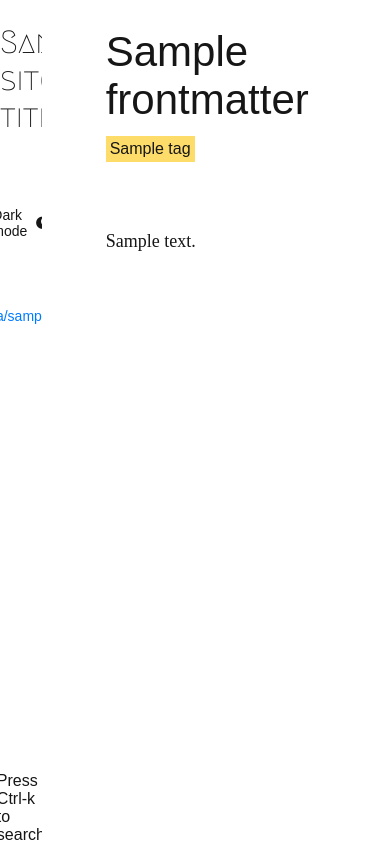
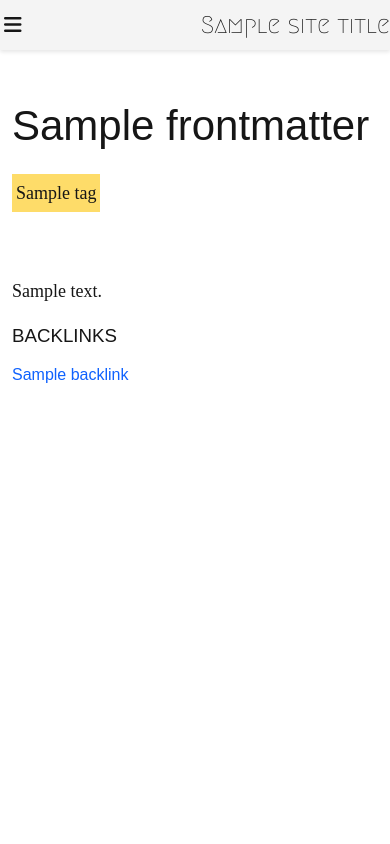
Before and after one commit to rishikanthc/markopolis, a FastAPI app: template markopolis/templates/page.html in a window 390 px wide. Run offline with FastAPI, Linux system fonts and the light colour scheme; the template is opened without the code that fills it: most values are stand-ins (such as "Sample title", 1, 10 or a date in 2020); some libraries are stand-ins or nearby versions; some web fonts are replaced.

Commit message:
Fixed mobile layout | fully working mobile layout

```diff
--- a/markopolis/app.py
+++ b/markopolis/app.py
@@ -157,6 +157,7 @@ async def load_page(request: Request, path: str):
         frontmatter = M.get_frontmatter(path)
         html_content = M.get_note_html(path)
         notes_list = M.list_notes().model_dump()
+        backlinks = M.find_backlinks(path).model_dump()
 
         return templates.TemplateResponse(
             "page.html",
@@ -166,6 +167,8 @@ async def load_page(request: Request, path: str):
                 "content": html_content,
                 "site_title": settings.title,
                 "notes_list": notes_list,
+                "backlinks": backlinks,
+                "base_url": settings.domain,
             },
         )
     except Exception as e:
--- a/markopolis/md.py
+++ b/markopolis/md.py
@@ -299,10 +299,13 @@ def find_backlinks(target_file):
                 # Clean the path
                 clean_match = clean_path(match)
 
+                # Get the relative path from the md_path
+                relative_path = os.path.relpath(clean_match, pth)
+
                 # Extract title from the YAML frontmatter of the matched markdown file
                 title = extract_title_from_frontmatter(clean_match)
                 if title:
-                    backlink = D.Backlink(title=title, path=clean_match.split(".")[0])
+                    backlink = D.Backlink(title=title, path=relative_path.split(".")[0])
                     backlinks_list.append(backlink)
                 else:
                     logger.debug(f"No title found in {clean_match}")
--- a/markopolis/static/styles.css
+++ b/markopolis/static/styles.css
@@ -109,27 +109,83 @@ a:hover {
 }
 
 .main {
-    /* max-width: 1400px; */
-    width: 100%
-    margin: 0 auto;
     display: grid;
+    grid-template-areas: "center";
+    /* "right"; */
+    grid-template-columns: 1fr;
+    /* grid-template-rows: auto 1fr; */
+    /* height: 100vh; */
+    max-width: 100%;
+    box-sizing: border-box;
     gap: var(--spacing-10);
-    grid-template-areas: "left right";
-    grid-template-columns: 0.7fr 3fr 0.7fr;
-    height: 100svh;
-    overflow: hidden;
+    /* overflow: hidden; */
+    overflow-y: scroll;
+}
+
+/* Page */
+.page {
+    margin-top: 50px;
+    grid-area: center;
+    /* width: min(984px, 100%); */
+    box-sizing: border-box; /* Include padding in width calculation */
+    padding: var(--spacing-04);
+    /* overflow-y: scroll; */
+}
+
+.page_inner {
+    display: grid;
+}
+
+.content {
+    width: min(984px, 100%);
+    font-family: "IBM Plex Serif", serif;
+    font-size: var(--text-04);
+    line-height: 1.7;
+    color: var(--text-primary);
+    overflow-wrap: break-word;
+    box-sizing: border-box;
+}
+
+/* panel */
+.backlinks {
+    display: flex;
+    flex-direction: column;
+    align-items: flex-start;
+    gap: var(--spacing-03);
+    margin-bottom: var(--spacing-13);
+    flex-wrap: wrap;
+    word-wrap: break-word;
+    overflow-wrap: anywhere;
+}
+
+.backlinks a {
+    text-decoration: none;
+    font-size: var(--text-03);
 }
 
 /* Sidebar */
 .sidebar {
-    grid-area: left;
-    /* background: var(--layer-01); */
+    position: fixed; /* Keep the sidebar fixed */
+    top: 0;
+    bottom: 0;
+    left: -100%;
+    max-width: 300px;
+    z-index: 1001;
+    background-color: var(--layer-01);
+    transition: left 0.3s ease;
+    overflow-y: auto; /* Allow the sidebar to be scrollable independently */
+}
+
+.sidebar.active {
+    left: 0;
+}
+
+.sidebar-header {
     display: flex;
     flex-direction: column;
     align-items: center;
-    justify-content: center;
-    overflow-y: scroll;
-    gap: var(--spacing-08);
+    gap: var(--spacing-04);
+    flex-grow: 1;
 }
 
 .title {
@@ -189,7 +245,6 @@ a:hover {
 .switcher:active {
     transform: scale(0.98);
 }
-
 
 /* Menu */
 .menu {
@@ -253,7 +308,7 @@ a:hover {
 }
 
 /* Typography */
-h1  {
+h1 {
     font-weight: 400;
     font-size: var(--text-10);
     font-family: "IBM Plex Sans", sans-serif;
@@ -262,7 +317,8 @@ h1  {
     margin-bottom: var(--spacing-04);
 }
 
-h2, h3 {
+h2,
+h3 {
     font-weight: 400;
     font-family: "IBM Plex Sans", sans-serif;
 }
@@ -280,30 +336,9 @@ h2, h3 {
 code {
     font-family: "IBM Plex Mono", monospace;
     font-size: var(--text-03);
-    /* max-width: 80%;
-    margin: 0 auto; */
-}
-
-/* Page */
-.page {
-    max-width: 984px;
-    margin: 0 auto;
-    overflow-y: scroll;
-    /* Hide scrollbar for Chrome, Safari and Opera */
-    &::-webkit-scrollbar {
-      display: none;
-    }
-
-    /* Hide scrollbar for IE, Edge and Firefox */
-    -ms-overflow-style: none; /* IE and Edge */
-    scrollbar-width: none; /* Firefox */
-}
-
-.content {
-    font-family: "IBM Plex Serif", serif;
-    font-size: var(--text-04);
-    line-height: 1.7;
-    color: var(--text-primary);
+    max-width: 100%;
+    white-space: pre-wrap;
+    word-break: break-word;
 }
 
 /* ---- checkboxes ---- */
@@ -370,8 +405,9 @@ input[type="checkbox"] + label {
 .callout {
     /* border-left: 4px solid;
   border-radius: 4px; */
+    /* width: 100%; */
     margin: var(--spacing-06) 0;
-  padding: 0.8em 1em 0.8em 2em; /* Increased left padding for icon */
+    padding: 0.8em 1em 0.8em 2em;
     position: relative;
     font-family: "IBM Plex Sans", sans-serif;
     font-size: 16px;
@@ -628,3 +664,44 @@ input[type="checkbox"] + label {
 img {
     max-width: 100%;
 }
+
+/* Menu toggle button */
+.hint {
+    display: none;
+}
+
+.menu-toggle {
+    display: block;
+}
+
+.mobile-top-bar {
+    position: fixed; /* Change from absolute to fixed */
+    top: 0;
+    left: 0;
+    right: 0;
+    height: 50px;
+    width: 100%;
+    background-color: var(--layer-01);
+    z-index: 1000;
+    /* padding: 0 var(--spacing-04); */
+    display: flex; /* Ensure flex display */
+    align-items: center;
+    justify-content: space-between;
+    box-shadow: 0 2px 4px rgba(0, 0, 0, 0.1);
+    box-sizing: border-box; /* Include padding in width calculation */
+}
+
+.menu-toggle {
+    background-color: var(--layer-01);
+    border: none;
+    color: var(--text-primary);
+    font-size: var(--text-05);
+    padding: var(--spacing-02);
+    cursor: pointer;
+}
+
+.mobile-title {
+    font-family: "Megrim", sans-serif;
+    font-size: var(--text-06);
+    color: var(--text-primary);
+}
--- a/markopolis/templates/page.html
+++ b/markopolis/templates/page.html
@@ -49,6 +49,7 @@
         <script src="https://cdnjs.cloudflare.com/ajax/libs/highlight.js/11.9.0/highlight.min.js"></script>
         <script src="/static/js/filetree.js"></script>
         <script src="/static/js/callouts.js"></script>
+        <script src="/static/js/menu.js"></script>
 
         <script src="https://cdn.jsdelivr.net/npm/mermaid/dist/mermaid.min.js"></script>
         <script>
@@ -58,7 +59,14 @@
 
     <body>
         <div class="main">
+            <div class="mobile-top-bar">
+                <button id="menu-toggle" class="menu-toggle">
+                    <i class="fas fa-bars"></i>
+                </button>
+                <div class="mobile-title">{{site_title}}</div>
+            </div>
             <div class="sidebar">
+                <div class="sidebar-header">
                     <div class="title">{{site_title}}</div>
                     <div class="theme-toggle">
                         <div
@@ -75,12 +83,14 @@
                             </span>
                         </div>
                     </div>
+
                     <div class="menu">
-                    {% macro render_folder(folder, parent_id) %} {% for member
-                    in folder.members %} {% if member.filename %}
+                        {% macro render_folder(folder, parent_id) %} {% for
+                        member in folder.members %} {% if member.filename %}
                         <div class="file">
                             <a href="{{ member.link }}">
-                            <i class="fas fa-file"></i> {{ member.filename }}
+                                <i class="fas fa-file"></i> {{ member.filename
+                                }}
                             </a>
                         </div>
                         {% elif member.folder_name %}
@@ -89,8 +99,8 @@
                                 class="folder-btn"
                                 onclick="toggleFolder('{{ parent_id }}-{{ member.folder_name | replace('/', '-') }}')"
                             >
-                            <i class="fas fa-folder"></i> {{ member.folder_name
-                            }}
+                                <i class="fas fa-folder"></i> {{
+                                member.folder_name }}
                             </button>
                             <div
                                 id="{{ parent_id }}-{{ member.folder_name | replace('/', '-') }}"
@@ -107,7 +117,8 @@
                         member.filename %}
                         <div class="file">
                             <a href="{{ member.link }}">
-                            <i class="fas fa-file"></i> {{ member.filename }}
+                                <i class="fas fa-file"></i> {{ member.filename
+                                }}
                             </a>
                         </div>
                         {% elif member.folder_name %}
@@ -116,8 +127,8 @@
                                 class="folder-btn"
                                 onclick="toggleFolder('root-{{ member.folder_name | replace('/', '-') }}')"
                             >
-                            <i class="fas fa-folder"></i> {{ member.folder_name
-                            }}
+                                <i class="fas fa-folder"></i> {{
+                                member.folder_name }}
                             </button>
                             <div
                                 id="root-{{ member.folder_name | replace('/', '-') }}"
@@ -131,7 +142,10 @@
                     </div>
                     <div class="hint">Press Ctrl-k to search</div>
                 </div>
+            </div>
             <div class="page">
+                <div class="page_inner">
+                    <div class="content">
                         <div class="page_title">
                             <h1>{{ frontmatter.title}}</h1>
                             <div class="tags">
@@ -140,9 +154,23 @@
                                 {% endfor %}
                             </div>
                         </div>
-                <div class="content">{{ content }}</div>
+                        {{ content }}
                     </div>
-            <div class="panel"></div>
+
+                    <div class="panel">
+                        <h3>BACKLINKS</h3>
+                        {% for backlink in backlinks.backlinks %}
+                        <div class="backlinks">
+                            <a href="{{base_url}}/{{ backlink.path }}"
+                                >{{ backlink.title }}</a
+                            >
+                        </div>
+                        {% else %}
+                        <div class="backlinks">No backlinks found</div>
+                        {% endfor %}
+                    </div>
+                </div>
+            </div>
         </div>
         <script>
             hljs.highlightAll();
```
Lines whose indentation alone changed are shown as unchanged.
